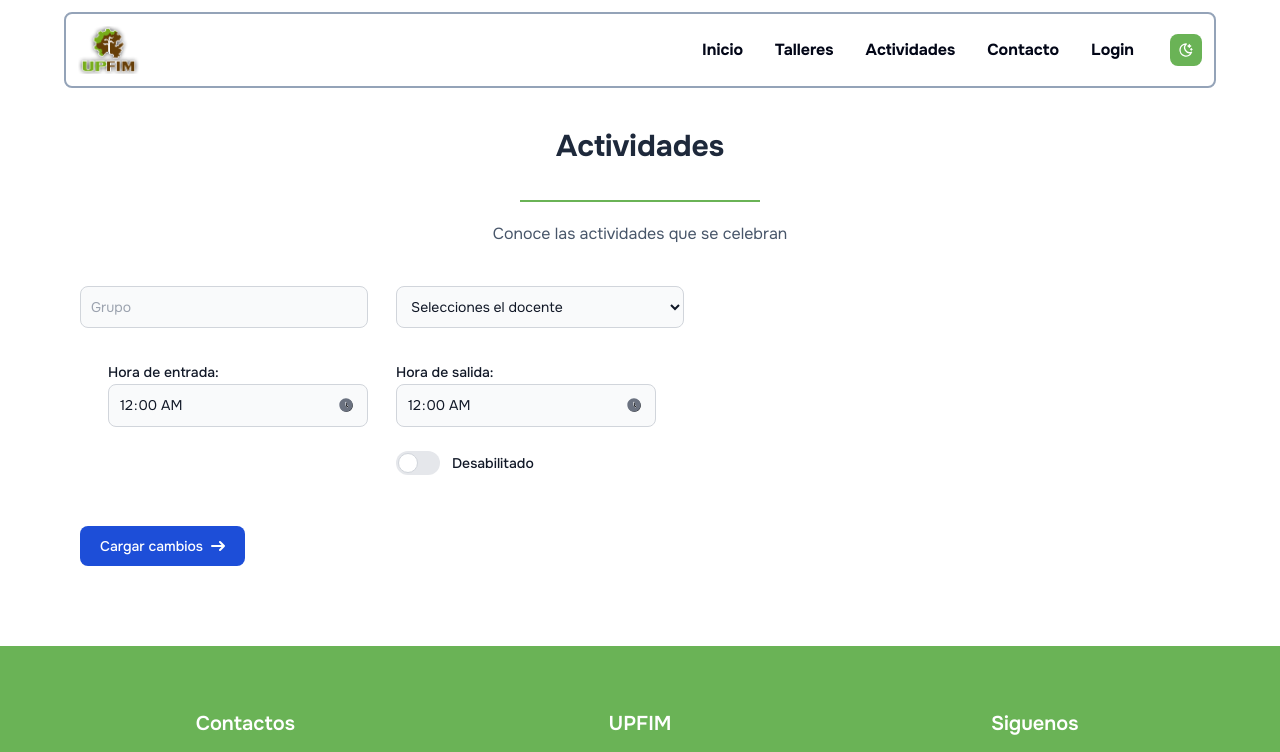
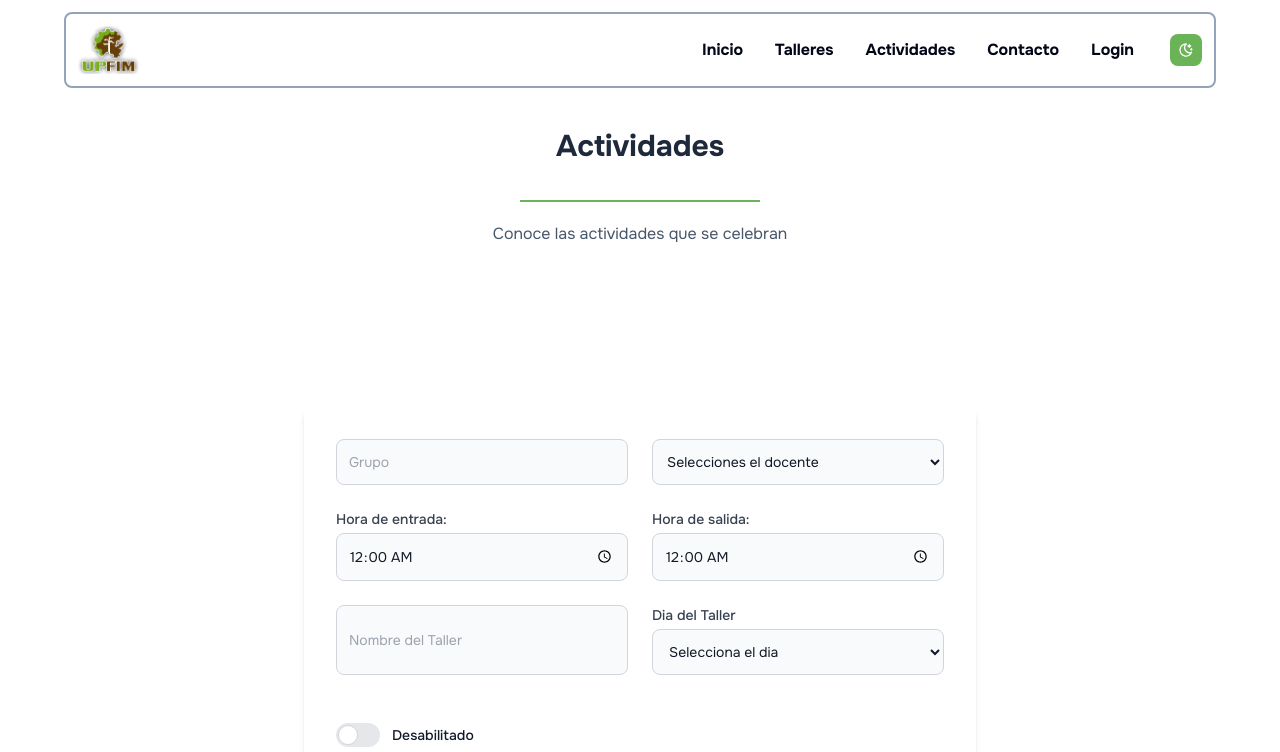
Before and after one commit to ronalmoctz/UPFIM-DEV.2, a React (Vite) app in the folder frontend/: page /actividades in a window 1280 px wide. Shown: the top 752 px of the page. Built offline with nearby package versions, Linux system fonts and the light colour scheme.

Commit message:
formulario

```diff
--- a/frontend/src/components/Actividades/ActividadesGrid.jsx
+++ b/frontend/src/components/Actividades/ActividadesGrid.jsx
@@ -2,83 +2,84 @@ import * as React from 'react';
 import Select from './select';
 import Button from './button';
 import Toggle from './toggle';
+import DaySelect from './DaySelect';
+import ImageUpload from './ImageUpload';
+
 const ActividadesGrid = () => {
   return (
-    <div className="max-w-xl justify-center">
-      <form className="grid grid-cols-2  space-x-7 mb-5 ">
+    <div className="flex justify-center items-center h-screen">
+      <form className="grid grid-cols-2 gap-6 w-full max-w-2xl p-8 bg-white rounded-lg shadow-md">
+        {/* Input de Grupo */}
         <input
           type="text"
-          id="email-address-icon"
-          className="bg-gray-50 border  border-gray-300 text-gray-900 text-sm rounded-lg focus:ring-blue-500 focus:border-blue-500 block w-full  p-2.5  dark:bg-gray-700 dark:border-gray-600 dark:placeholder-gray-400 dark:text-white dark:focus:ring-blue-500 dark:focus:border-blue-500"
+          id="grupo"
+          className="bg-gray-50 border border-gray-300 text-gray-900 text-sm rounded-lg focus:ring-blue-500 focus:border-blue-500 w-full p-3"
           placeholder="Grupo"
-        ></input>
+          required
+        />
+
+        {/* Select de Tipo de Taller */}
         <Select />
-        <div className="mt-8 ">
-          <label className=" text-sm font-medium text-gray-900 dark:text-white">
+
+        {/* Input de Hora de entrada */}
+        <div>
+          <label
+            htmlFor="start-time"
+            className="block text-sm font-medium text-gray-700 mb-1"
+          >
             Hora de entrada:
           </label>
-          <div className="relative">
-            <div className="absolute inset-y-0 end-0 top-0 flex items-center pe-3.5 pointer-events-none">
-              <svg
-                className="w-4 h-4 text-gray-500 dark:text-gray-400"
-                aria-hidden="true"
-                xmlns="http://www.w3.org/2000/svg"
-                fill="currentColor"
-                viewBox="0 0 24 24"
-              >
-                <path
-                  fillRule="evenodd"
-                  d="M2 12C2 6.477 6.477 2 12 2s10 4.477 10 10-4.477 10-10 10S2 17.523 2 12Zm11-4a1 1 0 1 0-2 0v4a1 1 0 0 0 .293.707l3 3a1 1 0 0 0 1.414-1.414L13 11.586V8Z"
-                  clipRule="evenodd"
-                />
-              </svg>
-            </div>
           <input
             type="time"
             id="start-time"
-              className="bg-gray-50 border leading-none border-gray-300 text-gray-900 text-sm rounded-lg focus:ring-blue-500 focus:border-blue-500 block w-full p-2.5 dark:bg-gray-700 dark:border-gray-600 dark:placeholder-gray-400 dark:text-white dark:focus:ring-blue-500 dark:focus:border-blue-500"
+            className="bg-gray-50 border border-gray-300 text-gray-900 text-sm rounded-lg focus:ring-blue-500 focus:border-blue-500 w-full p-3"
             min="09:00"
             max="18:00"
-              value="00:00"
+            defaultValue="00:00"
             required
           />
         </div>
-        </div>
-        <div className="mt-8">
-          <label className=" text-sm font-medium text-gray-900 dark:text-white">
+
+        {/* Input de Hora de salida */}
+        <div>
+          <label
+            htmlFor="end-time"
+            className="block text-sm font-medium text-gray-700 mb-1"
+          >
             Hora de salida:
           </label>
-          <div className="relative">
-            <div className="absolute inset-y-0 end-0 top-0 flex items-center pe-3.5 pointer-events-none">
-              <svg
-                className="w-4 h-4 text-gray-500 dark:text-gray-400"
-                aria-hidden="true"
-                xmlns="http://www.w3.org/2000/svg"
-                fill="currentColor"
-                viewBox="0 0 24 24"
-              >
-                <path
-                  fillRule="evenodd"
-                  d="M2 12C2 6.477 6.477 2 12 2s10 4.477 10 10-4.477 10-10 10S2 17.523 2 12Zm11-4a1 1 0 1 0-2 0v4a1 1 0 0 0 .293.707l3 3a1 1 0 0 0 1.414-1.414L13 11.586V8Z"
-                  clipRule="evenodd"
-                />
-              </svg>
-            </div>
           <input
             type="time"
             id="end-time"
-              className="bg-gray-50 border leading-none border-gray-300 text-gray-900 text-sm rounded-lg focus:ring-blue-500 focus:border-blue-500 block w-full p-2.5 dark:bg-gray-700 dark:border-gray-600 dark:placeholder-gray-400 dark:text-white dark:focus:ring-blue-500 dark:focus:border-blue-500"
+            className="bg-gray-50 border border-gray-300 text-gray-900 text-sm rounded-lg focus:ring-blue-500 focus:border-blue-500 w-full p-3"
             min="09:00"
             max="18:00"
-              value="00:00"
+            defaultValue="00:00"
             required
           />
         </div>
-        </div>
-        <div />
+
+        {/* Input para Nombre del Taller */}
+        <input
+          type="text"
+          id="nombre-taller"
+          className="bg-gray-50 border border-gray-300 text-gray-900 text-sm rounded-lg focus:ring-blue-500 focus:border-blue-500 w-full p-3"
+          placeholder="Nombre del Taller"
+          required
+        />
+
+        {/* Select de Día del Taller */}
+        <DaySelect />
+
+        {/* Toggle para estatus activo/inactivo */}
         <Toggle />
+
+        {/* Componente para subir imagen */}
+        <ImageUpload />
+
+        {/* Botón de Enviar */}
+        <Button />
       </form>
-      <Button />
     </div>
   );
 };
--- /dev/null
+++ b/frontend/src/components/Actividades/DaySelect.jsx
@@ -0,0 +1,28 @@
+import React from 'react';
+
+export default function DaySelect() {
+  return (
+    <div>
+      <label
+        htmlFor="day-taller"
+        className="block text-sm font-medium text-gray-700 mb-1"
+      >
+        Dia del Taller
+      </label>
+      <select
+        id="day-taller"
+        className="bg-gray-50 border border-gray-300 text-gray-900 text-sm rounded-lg focus:ring-blue-500 focus:border-blue-500 w-full p-3"
+        required
+      >
+        <option selected>Selecciona el dia</option>
+        <option value="Lunes">Lunes</option>
+        <option value="Martes">Martes</option>
+        <option value="Miercoles">Miercoles</option>
+        <option value="Jueves">Jueves</option>
+        <option value="Viernes">Viernes</option>
+        <option value="Sabado">Sabado</option>
+        <option value="Domingo">Domingo</option>
+      </select>
+    </div>
+  );
+}
--- /dev/null
+++ b/frontend/src/components/Actividades/ImageUpload.jsx
@@ -0,0 +1,40 @@
+import React from 'react';
+
+export default function ImageUpload() {
+  const [image, setImage] = React.useState(null);
+
+  const handleImageChange = (e) => {
+    const file = e.target.files[0];
+    if (file) {
+      setImage(URL.createObjectURL(file));
+    }
+  };
+
+  return (
+    <div className="col-span-2">
+      <label
+        htmlFor="imagen-taller"
+        className="block text-sm font-medium text-gray-700 mb-1"
+      >
+        Subir Imagen del Taller:
+      </label>
+      <input
+        type="file"
+        id="imagen-taller"
+        className="block w-full text-sm text-gray-900 bg-gray-50 border border-gray-300 rounded-lg cursor-pointer focus:outline-none p-2"
+        accept="image/*"
+        onChange={handleImageChange}
+      />
+      {image && (
+        <div className="mt-3">
+          <p className="text-sm text-gray-600">Vista previa de la imagen:</p>
+          <img
+            src={image}
+            alt="Vista previa"
+            className="mt-2 w-40 h-40 object-cover"
+          />
+        </div>
+      )}
+    </div>
+  );
+}
```
Also changed, not shown: 2 other files (tests, documents, lock files or other folders). Lines whose indentation alone changed are shown as unchanged.
